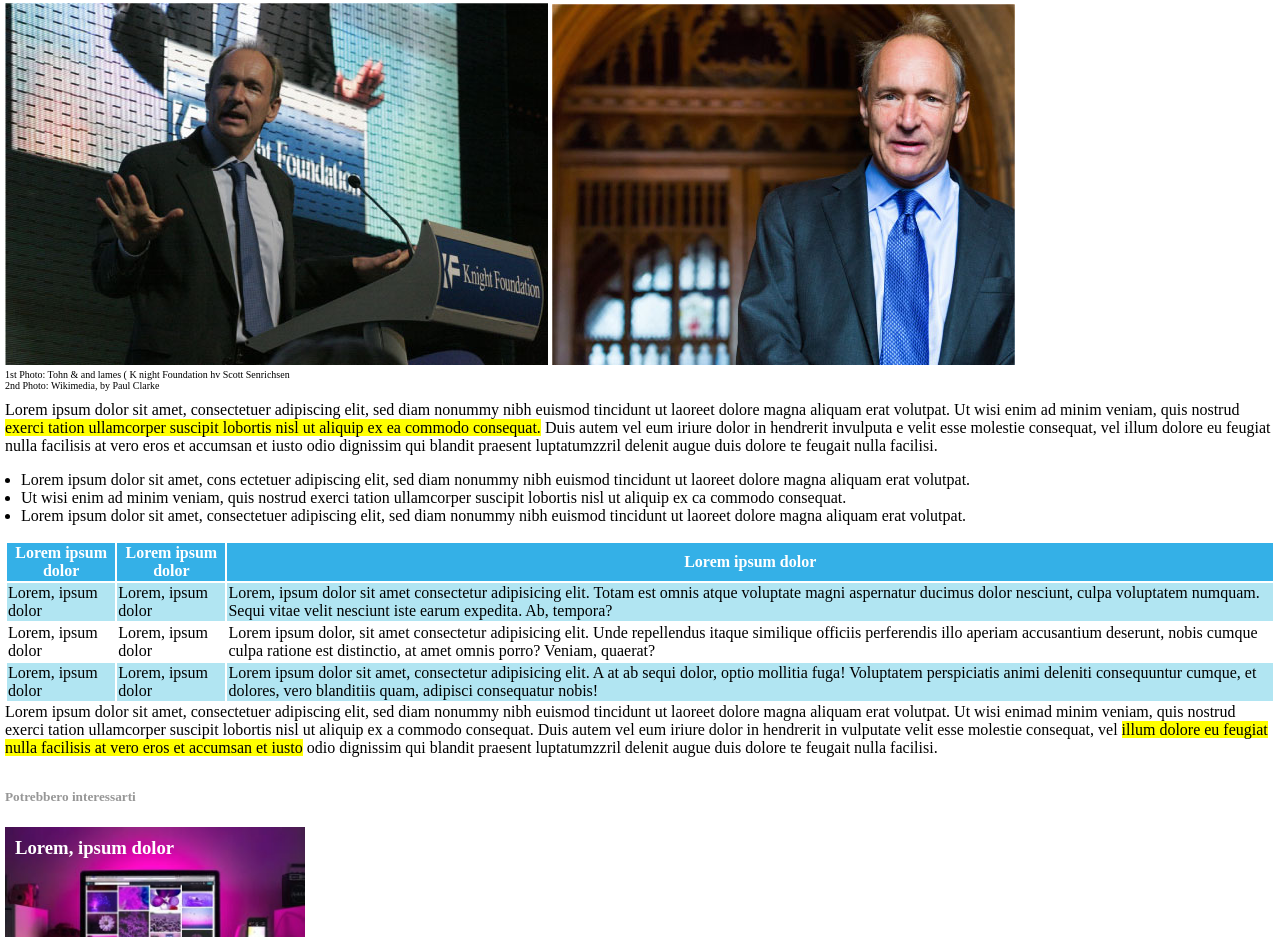
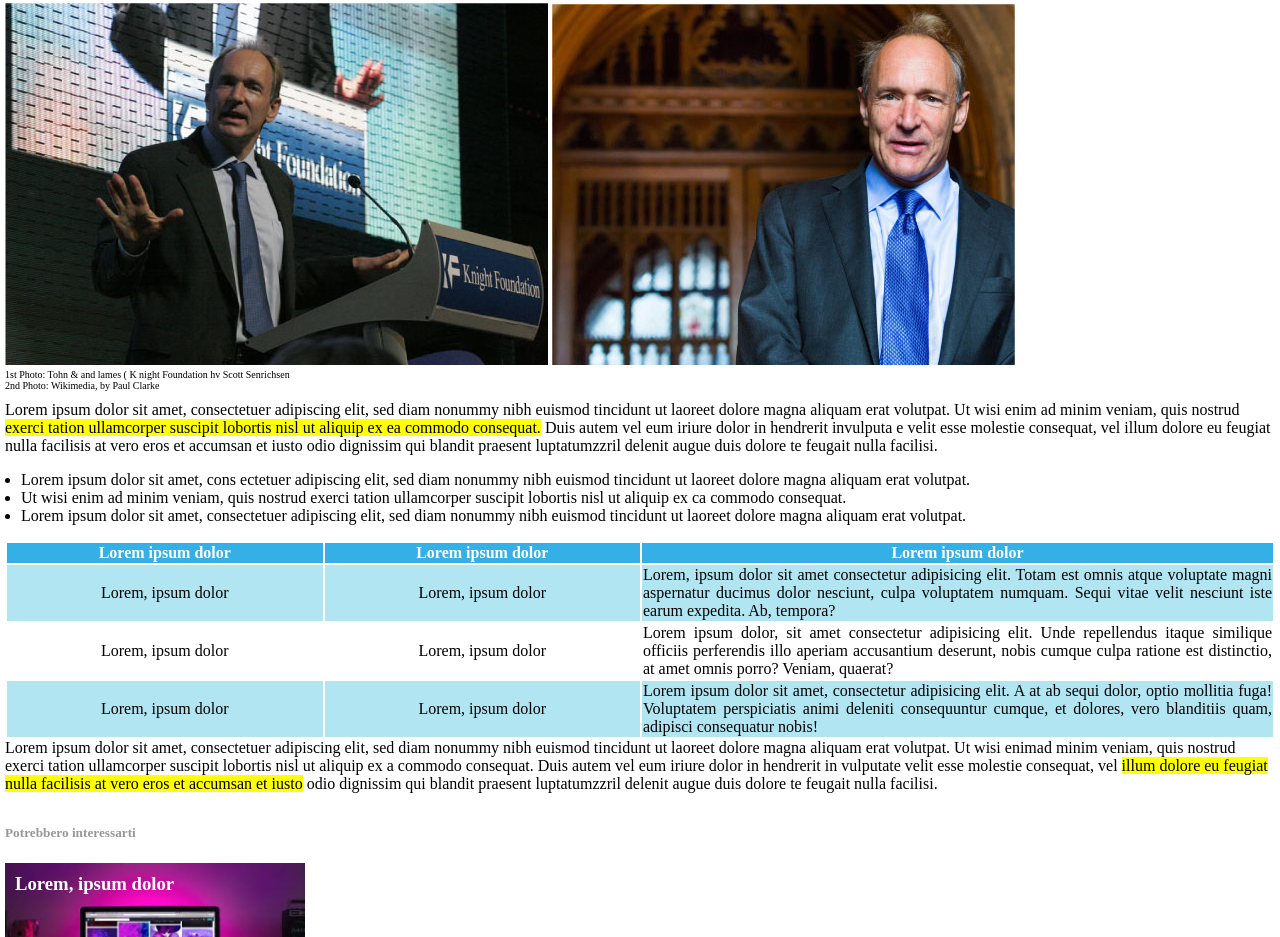
Before and after one commit to robertolatini31/html-css-booleaner, a plain HTML site: page index.html in a window 1280 px wide. Shown: the part 271-1208 px from the top of the page. Drawn offline with Linux system fonts and the light colour scheme.

Commit message:
added css mod

```diff
--- a/css/style.css
+++ b/css/style.css
@@ -4,6 +4,10 @@ body {
 
 main , footer {
 padding: 5px;
+}
+
+.contenitor {
+    width: 1000px;
 }
 
 .heading {
@@ -41,7 +45,6 @@ padding: 5px;
 }
 
 ul {
-
     padding-left: 0;
     margin-left: 1rem;
 }
@@ -79,3 +82,11 @@ ul {
 h3 {
     padding: 10px;
 }
+
+.shorttd {
+    text-align: center;
+}
+
+.longtd{
+    text-align: justify;
+}
--- a/index.html
+++ b/index.html
@@ -8,6 +8,9 @@
     <link rel="stylesheet" href="./css/style.css">
 </head>
 <body>
+
+
+
         <header>
 
             <div class="heading">
@@ -36,6 +39,7 @@
                     <img src="./img/tim-1.jpg" alt="">
                     <img src="./img/tim-2.jpg" alt="">
 
+
                  <p id="subtitlephotos">1st Photo: Tohn & and lames ( K night Foundation hv Scott Senrichsen <br>2nd Photo: Wikimedia, by Paul Clarke </p>
 
              </section>
@@ -62,26 +66,26 @@
                  <table>
 
                      <thead class="headrow">
-                    <th>Lorem ipsum dolor</th>
-                    <th>Lorem ipsum dolor</th>
-                    <th>Lorem ipsum dolor</th>
+                         <th style="width:25%">Lorem ipsum dolor</th>
+                         <th style="width:25%">Lorem ipsum dolor</th>
+                         <th style="width:50%">Lorem ipsum dolor</th>
                      </thead>
 
                      <tbody>
                          <tr class="colorrow">
-                        <td>Lorem, ipsum dolor</td>
-                        <td>Lorem, ipsum dolor</td>
-                        <td>Lorem, ipsum dolor sit amet consectetur adipisicing elit. Totam est omnis atque voluptate magni aspernatur ducimus dolor nesciunt, culpa voluptatem numquam. Sequi vitae velit nesciunt iste earum expedita. Ab, tempora?</td>
+                             <td class="shorttd">Lorem, ipsum dolor</td>
+                             <td class="shorttd">Lorem, ipsum dolor</td>
+                             <td class="longtd">Lorem, ipsum dolor sit amet consectetur adipisicing elit. Totam est omnis atque voluptate magni aspernatur ducimus dolor nesciunt, culpa voluptatem numquam. Sequi vitae velit nesciunt iste earum expedita. Ab, tempora?</td>
                          </tr>
                          <tr>
-                        <td>Lorem, ipsum dolor</td>
-                        <td>Lorem, ipsum dolor</td>
-                        <td>Lorem ipsum dolor, sit amet consectetur adipisicing elit. Unde repellendus itaque similique officiis perferendis illo aperiam accusantium deserunt, nobis cumque culpa ratione est distinctio, at amet omnis porro? Veniam, quaerat?</td>
+                             <td class="shorttd">Lorem, ipsum dolor</td>
+                             <td class="shorttd">Lorem, ipsum dolor</td>
+                             <td class="longtd">Lorem ipsum dolor, sit amet consectetur adipisicing elit. Unde repellendus itaque similique officiis perferendis illo aperiam accusantium deserunt, nobis cumque culpa ratione est distinctio, at amet omnis porro? Veniam, quaerat?</td>
                          </tr>
                          <tr class="colorrow">
-                        <td>Lorem, ipsum dolor</td>
-                        <td>Lorem, ipsum dolor</td>
-                        <td>Lorem ipsum dolor sit amet, consectetur adipisicing elit. A at ab sequi dolor, optio mollitia fuga! Voluptatem perspiciatis animi deleniti consequuntur cumque, et dolores, vero blanditiis quam, adipisci consequatur nobis!</td>
+                             <td class="shorttd">Lorem, ipsum dolor</td>
+                             <td class="shorttd">Lorem, ipsum dolor</td>
+                             <td class="longtd">Lorem ipsum dolor sit amet, consectetur adipisicing elit. A at ab sequi dolor, optio mollitia fuga! Voluptatem perspiciatis animi deleniti consequuntur cumque, et dolores, vero blanditiis quam, adipisci consequatur nobis!</td>
                          </tr>
                      </tbody>
 
@@ -113,5 +117,7 @@
 
          </footer>
          <!-- ./footer  -->
+
+
 </body>
 </html>
```
Also changed, not shown: 1 other file. Lines whose indentation alone changed are shown as unchanged.
